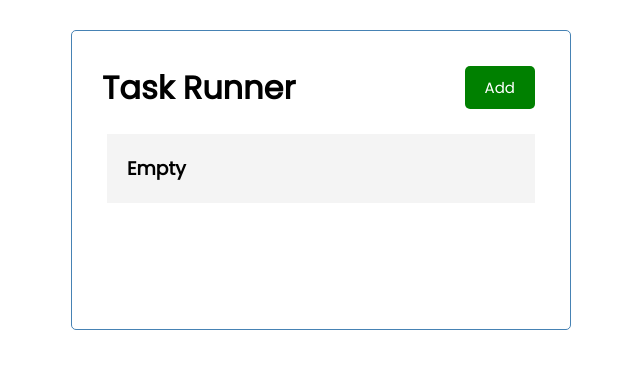
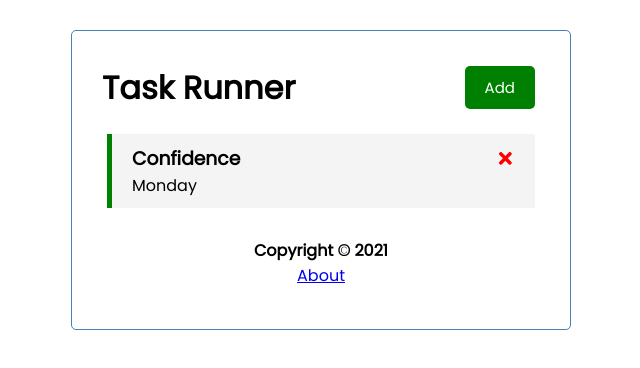
Before and after one commit to jamesconfy/task-runner, a React (Create React App) app: page / in a window 1280 px wide. Shown: the top 368 px of the page, without its empty margins (319-959 px from the left). Built offline with nearby package versions, Linux system fonts and the light colour scheme; data requests are answered from the project's data file.

Commit message:
Working on routing

```diff
--- /dev/null
+++ b/db.json
@@ -0,0 +1,10 @@
+{
+  "tasks": [
+    {
+      "text": "Confidence",
+      "date": "Monday",
+      "reminder": true,
+      "id": 1
+    }
+  ]
+}
--- a/package.json
+++ b/package.json
@@ -6,9 +6,11 @@
     "@testing-library/jest-dom": "^5.16.4",
     "@testing-library/react": "^13.3.0",
     "@testing-library/user-event": "^13.5.0",
+    "json-server": "^0.17.0",
     "react": "^18.2.0",
     "react-dom": "^18.2.0",
     "react-icons": "^4.4.0",
+    "react-router-dom": "^6.3.0",
     "react-scripts": "5.0.1",
     "web-vitals": "^2.1.4"
   },
@@ -16,7 +18,8 @@
     "start": "react-scripts start",
     "build": "react-scripts build",
     "test": "react-scripts test",
-    "eject": "react-scripts eject"
+    "eject": "react-scripts eject",
+    "server": "json-server --watch --port 5000 db.json"
   },
   "eslintConfig": {
     "extends": [
--- a/src/App.jsx
+++ b/src/App.jsx
@@ -1,5 +1,7 @@
-import React, { useState } from "react";
+import React, { useState, useEffect } from "react";
+import { BrowserRouter as Router, Routes, Route } from "react-router-dom";
 import Header from "./component/Header";
+import Footer from "./component/Footer";
 import "./App.css";
 import Tasks from "./component/Tasks";
 import AddTask from "./component/AddTask";
@@ -7,34 +9,59 @@ import AddTask from "./component/AddTask";
 function App() {
   const [tasks, setTasks] = useState([]);
 
+  useEffect(() => {
+    const fetchData = async () =>
+      await fetch("http://localhost:5000/tasks")
+        .then((response) => response.json())
+        .then((data) => setTasks(data));
+
+    fetchData();
+  }, []);
+
   const [showAddTask, setShowAddTask] = useState(false);
 
-  const onDelete = (tas) => {
+  const onDelete = async (tas) => {
+    await fetch(`http://localhost:5000/tasks/${tas.id}`, {
+      method: "DELETE",
+    });
+
     const newTasks = tasks.filter((task) => task.id !== tas.id);
     setTasks(newTasks);
   };
 
-  const onToggle = (tas) => {
+  const onToggle = async (tas) => {
     // Tutorial Solution
     //const newTasks = tasks.map((task) =>
     //  task.id === tas.id ? { ...task, reminder: !task.reminder } : task
     //);
 
     // My Solution
+    const res = await fetch(`http://localhost:5000/tasks/${tas.id}`, {
+      method: "PUT",
+      headers: {
+        "Content-type": "application/json",
+      },
+      body: JSON.stringify({ ...tas, reminder: !tas.reminder }),
+    });
+
+    const data = await res.json();
     const newTasks = [...tasks];
     const index = newTasks.indexOf(tas);
-    newTasks[index] = { ...tas, reminder: !tas.reminder };
+    newTasks[index] = data;
     setTasks(newTasks);
   };
 
-  const addTask = (task) => {
-    if (tasks) {
-      const newTasks = [...tasks, task];
-      setTasks(newTasks);
-    } else {
-      const newTasks = [task];
-      setTasks(newTasks);
-    }
+  const addTask = async (task) => {
+    const res = await fetch("http://localhost:5000/tasks", {
+      method: "POST",
+      headers: {
+        "Content-type": "application/json",
+      },
+      body: JSON.stringify(task),
+    });
+
+    const data = await res.json();
+    setTasks([...tasks, data]);
   };
 
   const onShow = () => {
@@ -43,6 +70,7 @@ function App() {
   };
 
   return (
+    <Router>
       <div className="container">
         <Header onShow={onShow} showAdd={showAddTask} />
         {showAddTask && <AddTask onAdd={addTask} tasks={tasks} />}
@@ -51,7 +79,9 @@ function App() {
         ) : (
           <h3 className="empty">Empty</h3>
         )}
+        <Footer />
       </div>
+    </Router>
   );
 }
 
--- a/src/component/AddTask.jsx
+++ b/src/component/AddTask.jsx
@@ -19,17 +19,17 @@ function AddTask({ onAdd, tasks }) {
       return;
     }
 
-    if (tasks.length >= 2) {
-      const highestID = tasks.reduce((a, b) => {
-        return Math.max((a.id, b.id), -Infinity);
-      });
-      onAdd({ id: highestID + 1, text: task, date: date, reminder: check });
-    } else if (tasks.length === 1) {
-      const highestID = tasks[0].id;
-      onAdd({ id: highestID + 1, text: task, date: date, reminder: check });
-    } else {
-      onAdd({ id: 1, text: task, date: date, reminder: check });
-    }
+    // if (tasks.length >= 2) {
+    //   const highestID = tasks.reduce((a, b) => {
+    //     return Math.max((a.id, b.id), -Infinity);
+    //   });
+    //   onAdd({ id: highestID + 1, text: task, date: date, reminder: check });
+    // } else if (tasks.length === 1) {
+    //   const highestID = tasks[0].id;
+    //   onAdd({ id: highestID + 1, text: task, date: date, reminder: check });
+    // } else {
+    onAdd({ text: task, date: date, reminder: check });
+    // }
   };
 
   return (
--- /dev/null
+++ b/src/component/Footer.jsx
@@ -0,0 +1,12 @@
+import { Link } from "react-router-dom";
+
+function Footer() {
+  return (
+    <footer>
+      <h4>Copyright &copy; 2021</h4>
+      <Link to="about">About</Link>
+    </footer>
+  );
+}
+
+export default Footer;
```
Also changed, not shown: 1 other file (tests, documents, lock files or other folders). Lines whose indentation alone changed are shown as unchanged.
